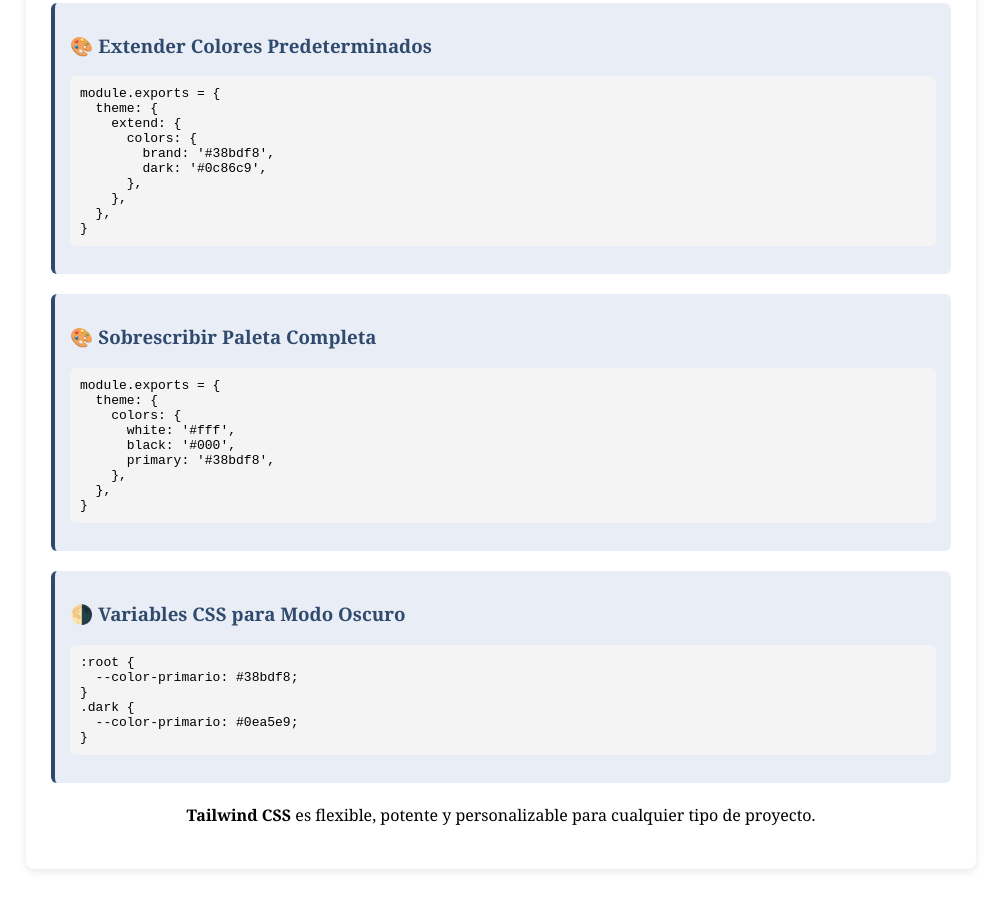
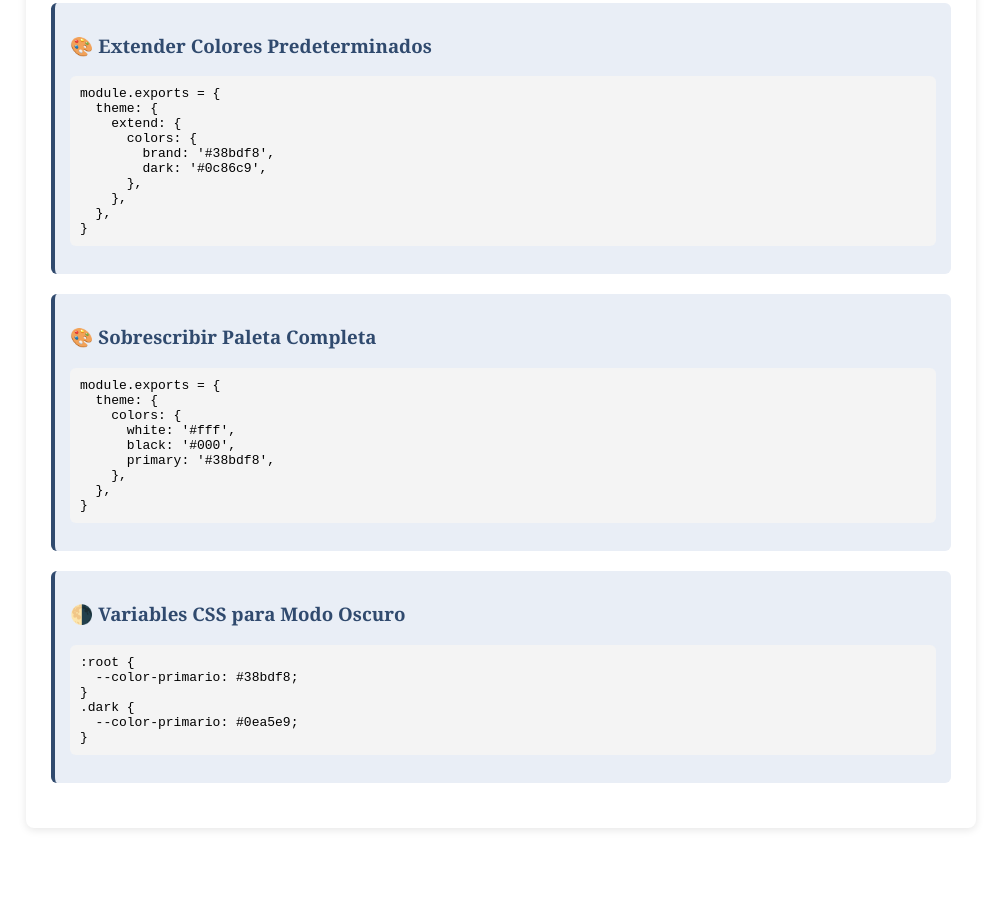
Before and after one commit to Angelica-Solis/sitioWeb_Tailwind, a plain HTML site: page personalizacion.html in a window 1280 px wide. Shown: the part 1517-2416 px from the top of the page, without its empty margins (139-1140 px from the left). After the commit the page ends 2375 px from the top, so only its background shows below. Drawn offline with Linux system fonts and the light colour scheme.

Commit message:
Pequeño cambio en personalizacion.html

```diff
--- a/personalizacion.html
+++ b/personalizacion.html
@@ -112,12 +112,7 @@
 .dark {
   --color-primario: #0ea5e9;
 }</code></pre>
-            </div>
 
-
-
-            <p style="text-align:center;"><strong>Tailwind CSS</strong> es flexible, potente y personalizable para cualquier tipo de proyecto.</p>
-        </div>
     </div>
 </body>
 </html>
```
